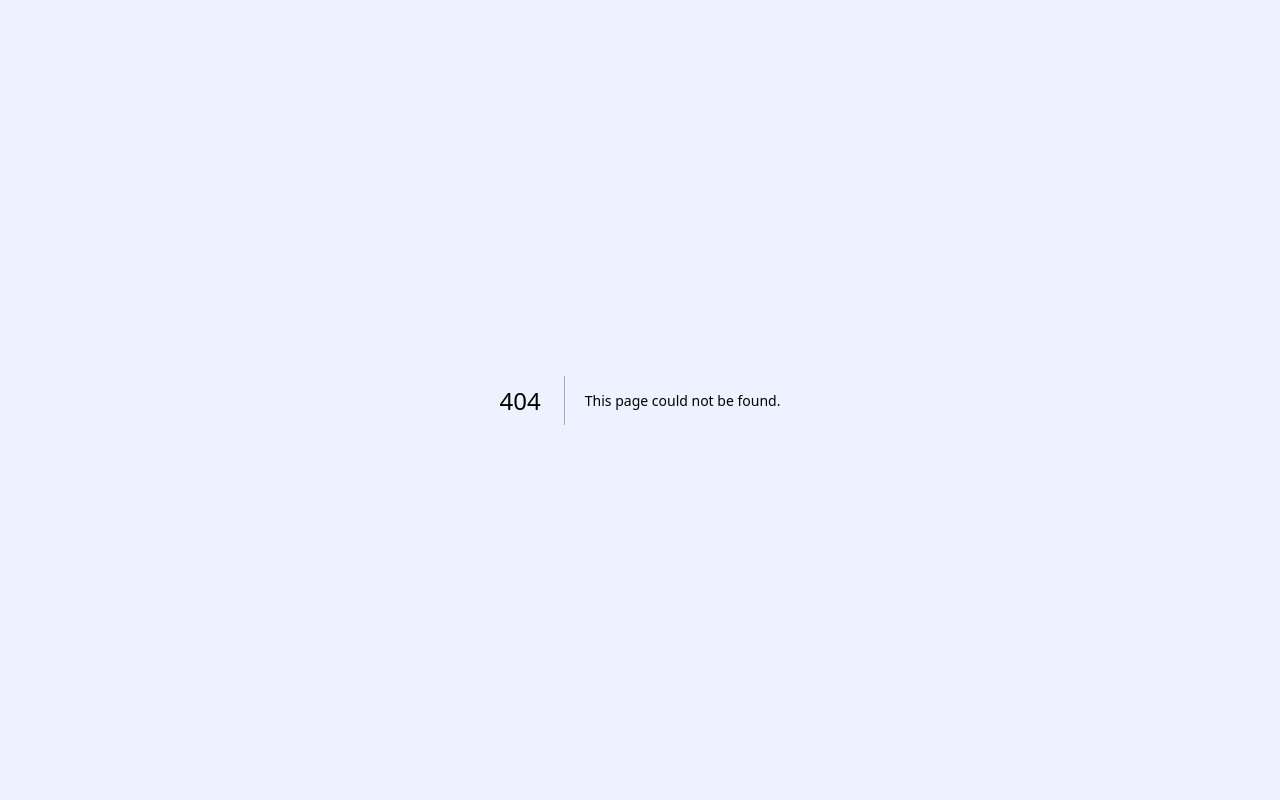
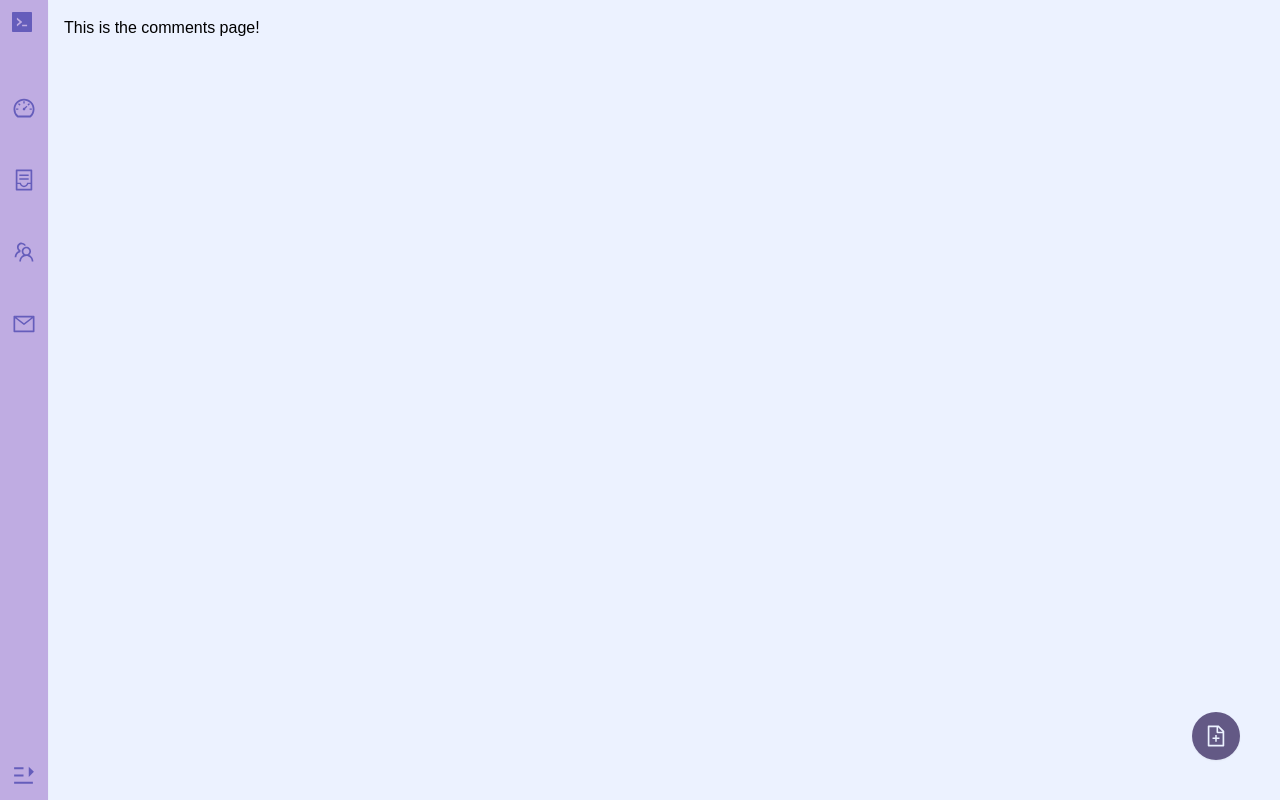
Before and after one commit to erdaboss99/NextJS-Forum, a Next.js app: page /admin/comments in a window 1280 px wide. Before the commit this address had no page. Built offline with nearby package versions, Linux system fonts and the light colour scheme; a web font is replaced by a local one.

Commit message:
Create the foundation of the other pages

```diff
--- /dev/null
+++ b/src/pages/admin/comments.tsx
@@ -0,0 +1,16 @@
+import { NextPage } from 'next';
+import AdminLayout from '@/components/common/AdminLayout';
+
+interface CommentsPageProps {}
+
+const CommentsPage: NextPage<CommentsPageProps> = () => {
+	return (
+		<AdminLayout>
+			<div>
+				<div>This is the comments page!</div>
+			</div>
+		</AdminLayout>
+	);
+};
+
+export default CommentsPage;
--- /dev/null
+++ b/src/pages/admin/posts.tsx
@@ -0,0 +1,16 @@
+import { NextPage } from 'next';
+import AdminLayout from '@/components/common/AdminLayout';
+
+interface PostsPageProps {}
+
+const PostsPage: NextPage<PostsPageProps> = () => {
+	return (
+		<AdminLayout>
+			<div>
+				<div>This is the posts page!</div>
+			</div>
+		</AdminLayout>
+	);
+};
+
+export default PostsPage;
--- /dev/null
+++ b/src/pages/admin/users.tsx
@@ -0,0 +1,16 @@
+import { NextPage } from 'next';
+import AdminLayout from '@/components/common/AdminLayout';
+
+interface UsersPageProps {}
+
+const UsersPage: NextPage<UsersPageProps> = () => {
+	return (
+		<AdminLayout>
+			<div>
+				<div>This is the users page!</div>
+			</div>
+		</AdminLayout>
+	);
+};
+
+export default UsersPage;
```
